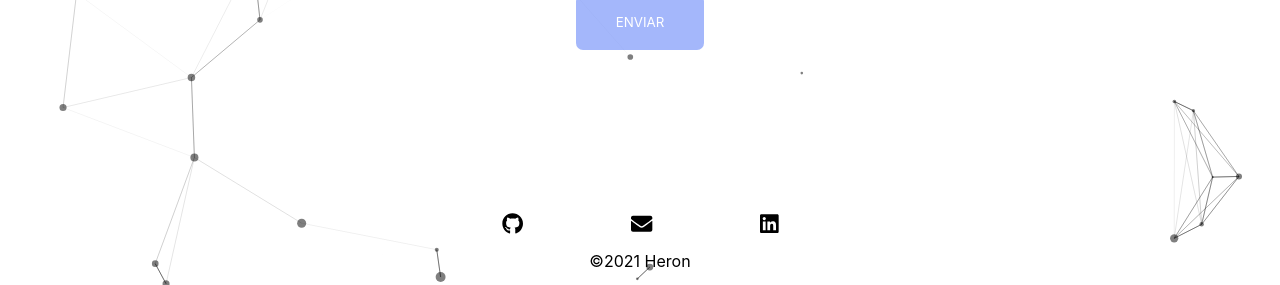
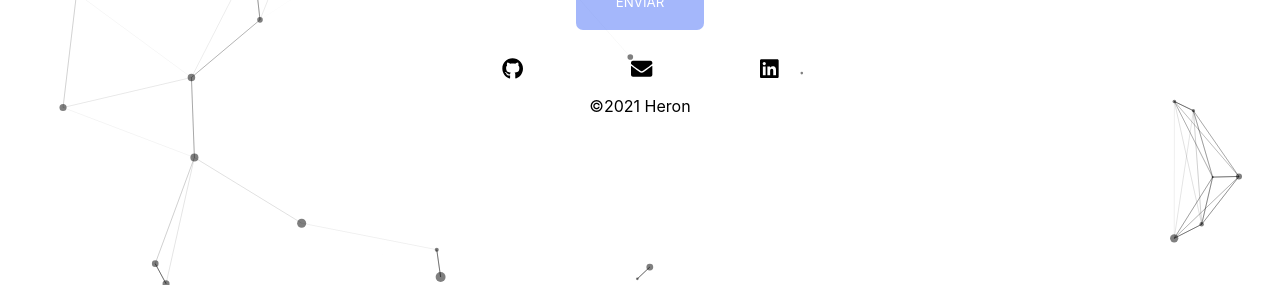
Before and after one commit to szHeron/Portfolio, a Next.js app: page /feedback in a window 1280 px wide. Shown: the part 515-800 px from the top of the page. Built offline with nearby package versions, Linux system fonts and the light colour scheme.

Commit message:
copy bug fixed

```diff
--- a/pages/feedback.js
+++ b/pages/feedback.js
@@ -22,7 +22,7 @@ const Form = styled.form`
 
     input{
         width: 30vw;
-        margin: 10px;
+        margin: 5px;
         padding: 10px;
         border-radius: 7px;
         border: none;
@@ -173,7 +173,7 @@ export default function Feedback(){
                 </Button>
                 <span style={{color: '#00a000'}} id="response"/>
             </Form>
-            <Copy/>
+            <Copy style={{position:'relative'}}/>
         </Content>
     );
 };
```
